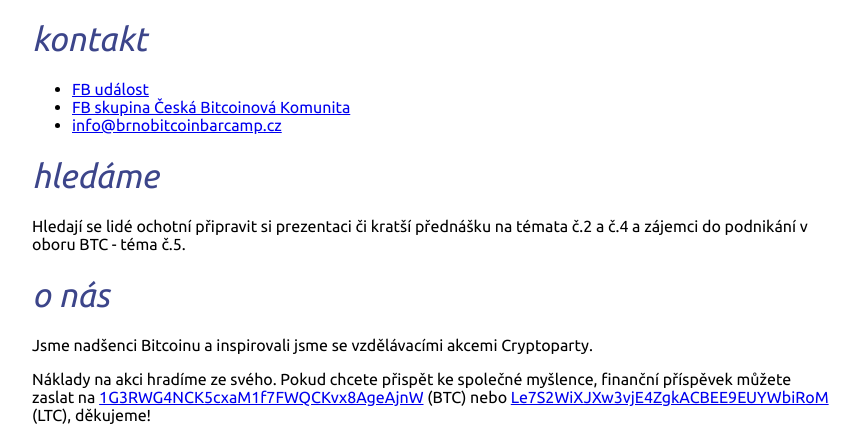
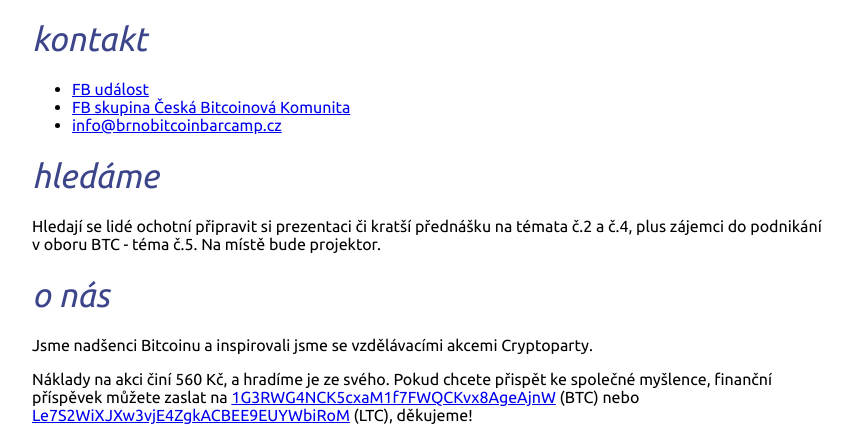
Before and after one commit to bitcoinbarcamp/bitcoinbarcamp.github.io, a plain HTML site: page index.html in a window 1280 px wide. Shown: the part 1373-1813 px from the top of the page, without its empty margins (208-1067 px from the left). Drawn offline with Linux system fonts and the light colour scheme.

Commit message:
Update index.html
...

```diff
--- a/index.html
+++ b/index.html
@@ -143,12 +143,12 @@ margin: 0 auto;
 <li>Pohled do nitra fungování BTC</li>
 <ul> <li>Karel Bílek - vnitřnosti Bitcoinu</li> </ul>
 <li>Mining/dolování (mining pooly, ASIC)</li>
+<ul> <li>?</li> </ul>
 <li>Trading/obchodování s BTC (platformy, techniky, algoritmy)</li>
 <ul> <li>Lukáš Nový</li> </ul>
 <li>Payment processing / Platby u obchodníků s BTC (tipy, zkušenosti)</li>
 <ul> <li>?</li> </ul>
 <li>Business projects / Startup zóna, jak se podnikatelsky zapojit fenoménu BTC?</li>
-<ul> <li>?</li> </ul>
 <li>Alternativy k Bitcoinu (měny druhé generace)</li>
 <ul> <li>Jindřich Bartek - Přehled a porovnání: Ripple, eMunie, Nextcoin, MasterCoin.</li> </ul>
 <li>Volná diskuze ₊ afterparty</li>
@@ -185,17 +185,16 @@ margin: 0 auto;
   <h1>Hledáme</h1>
   <div class="text">
   <p>
-  Hledají se lidé ochotní připravit si prezentaci či kratší přednášku na témata č.2 a č.4 a zájemci do podnikání v oboru BTC - téma č.5.</p>
+  Hledají se lidé ochotní připravit si prezentaci či kratší přednášku na témata č.2 a č.4, plus zájemci do podnikání v oboru BTC - téma č.5. Na místě bude projektor.</p>
   </div>
 
   <h1>O nás</h1>
   <div class="text">
   <p>
   Jsme nadšenci Bitcoinu a inspirovali jsme se vzdělávacími akcemi Cryptoparty.
-
   </p>
 
-  <p>Náklady na akci hradíme ze svého. Pokud chcete přispět ke společné myšlence, finanční příspěvek můžete zaslat na <a href="bitcoin:1G3RWG4NCK5cxaM1f7FWQCKvx8AgeAjnW">1G3RWG4NCK5cxaM1f7FWQCKvx8AgeAjnW</a> (BTC) nebo <a href="litecoin:Le7S2WiXJXw3vjE4ZgkACBEE9EUYWbiRoM">Le7S2WiXJXw3vjE4ZgkACBEE9EUYWbiRoM</a> (LTC), děkujeme! </p>
+  <p>Náklady na akci činí 560 Kč, a hradíme je ze svého. Pokud chcete přispět ke společné myšlence, finanční příspěvek můžete zaslat na <a href="bitcoin:1G3RWG4NCK5cxaM1f7FWQCKvx8AgeAjnW">1G3RWG4NCK5cxaM1f7FWQCKvx8AgeAjnW</a> (BTC) nebo <a href="litecoin:Le7S2WiXJXw3vjE4ZgkACBEE9EUYWbiRoM">Le7S2WiXJXw3vjE4ZgkACBEE9EUYWbiRoM</a> (LTC), děkujeme! </p>
 
   </div>
 
```
